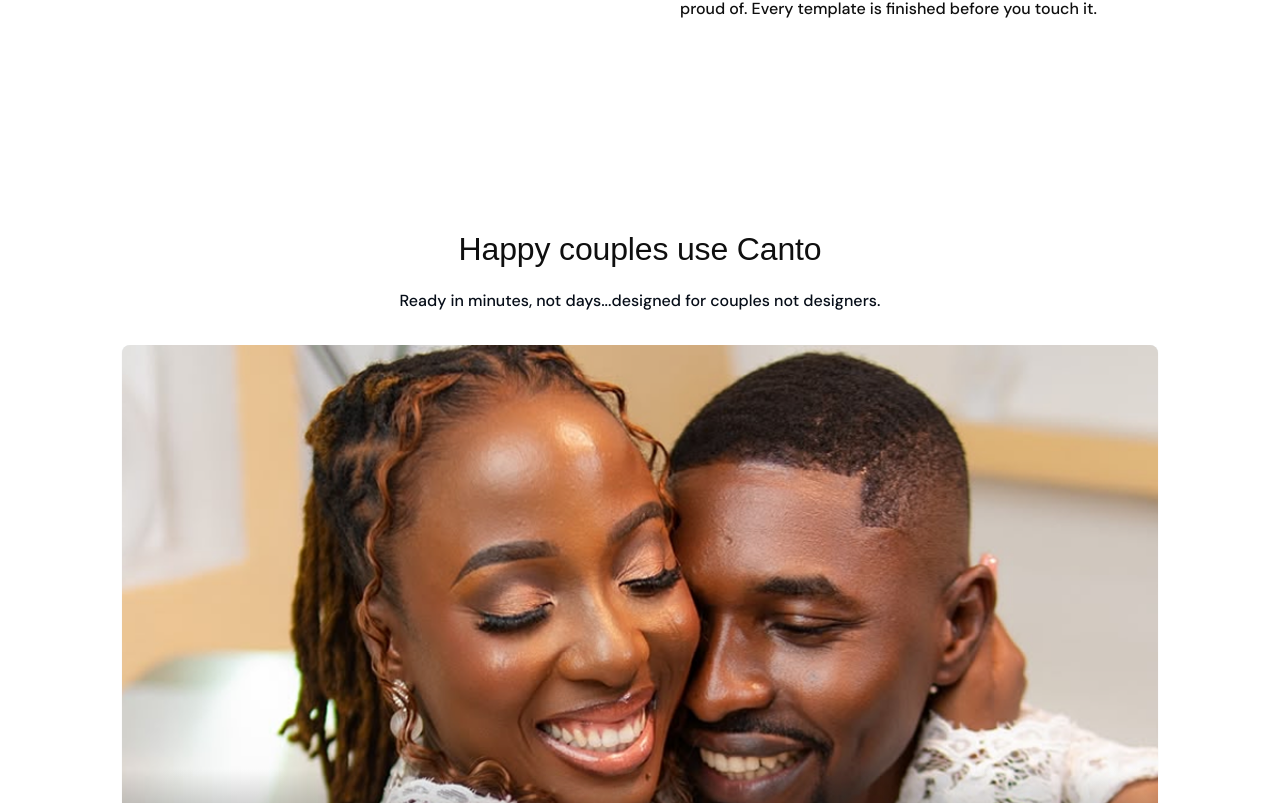
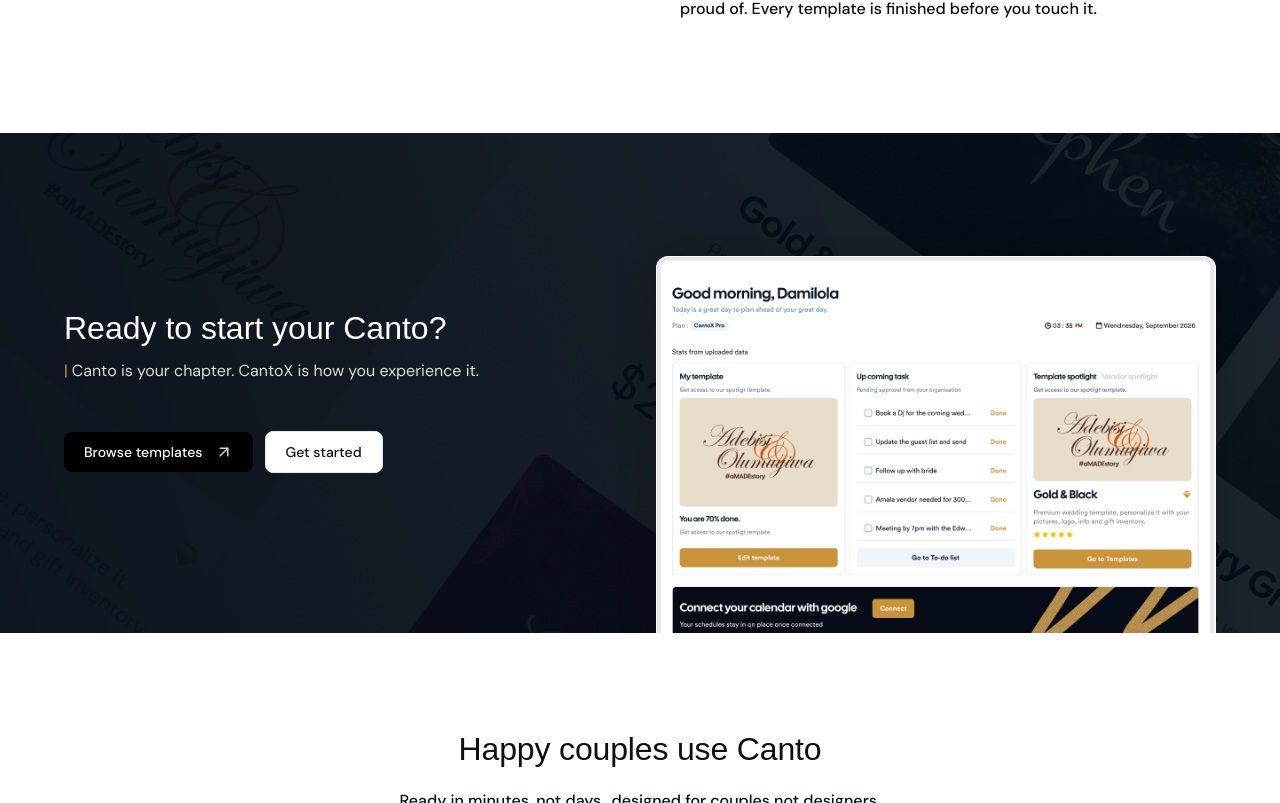
Before and after one commit to CantoX-Hub/cantoX-website, a Next.js app: page /about in a window 1280 px wide. Shown: the part 4117-4920 px from the top of the page. Built offline with nearby package versions, Linux system fonts and the light colour scheme; a web font is replaced by a local one.

Commit message:
fixes on landing

```diff
--- a/app/about/page.tsx
+++ b/app/about/page.tsx
@@ -3,6 +3,7 @@
 import OnePlatform from "../component/about-us/OnePlatform";
 import PlanningSection from "../component/about-us/PlanningSection";
 import PrincipleSection from "../component/about-us/PrincipleSection";
+import ReadyToStart from "../component/about-us/StartYourJourney";
 import HappyCouple from "../component/landing/HappyCouple";
 import Footer from "../component/layout/Footer";
 import PageHeroBanner from "../component/layout/PageHero";
@@ -26,6 +27,7 @@
       <PlanningSection/>
       <OnePlatform/>
       <PrincipleSection/>
+      <ReadyToStart/>
       <HappyCouple/>
       <Footer/>
     </main>
--- a/app/component/Pricing/Plan.tsx
+++ b/app/component/Pricing/Plan.tsx
@@ -3,6 +3,7 @@
 import { useState } from "react";
 import { Check } from "lucide-react";
 import { pricingData } from "@/app/data";
+import Button from "../common/Button";
 
 
 export default function PricingSection() {
@@ -44,29 +45,29 @@
               <div className="min-h-[140px]">
                 <h3 className="text-md sm:text-xl text-[#11151D] md:text-2xl">{plan.name}</h3>
                 <div className="mt-3 flex items-baseline gap-2">
-                  <span className="text-xl sm:text-3xl font-bold tracking-tight text-[#8D8D8D]">{plan.price}</span>
+                  <span className="text-xl sm:text-3xl font-medium tracking-tight text-[#8D8D8D]">{plan.price}</span>
                 </div>
-                <p className="mt-1 text-sm text-[#64748B]">{plan.billing}</p>
+                <p className="mt-1 text-sm text-[#060D18] sm:text-base font-medium ">{plan.billing}</p>
               </div>
 
-              <p className="mt-4 text-sm font-medium text-[#343B46]">{plan.description}</p>
+              <p className="mt-4 text-sm text-[#060D18] sm:text-base font-medium ">{plan.description}</p>
 
               {/* CTA Button */}
-              <button className="mt-6 w-full max-w-max rounded-lg bg-[#07111F] py-3.5 text-center text-sm font-medium text-white transition-colors hover:bg-[#07111fc1] sm:w-auto px-8">
+              <Button href="/get-started" className="mt-6 w-full max-w-max rounded-lg bg-[#07111F] py-3.5 text-center text-sm font-medium text-white transition-colors hover:bg-[#07111fc1] sm:w-auto px-8">
                 {plan.ctaText}
-              </button>
+              </Button>
 
               {/* Divider */}
               <div className="my-8 border-b border-dashed border-[#E2E8F0]" />
 
               {/* Features Section */}
-              <div className="space-y-6 text-sm text-[#343B46]">
-                <p className="font-semibold text-[#11151D]">What you get:</p>
+              <div className="space-y-6 text-sm text-[#8D8D8D]">
+                <p className="font-medium text-[#2A2A2A] text-base">What you get:</p>
 
                 {plan.features.map((group, groupIdx) => (
                   <div key={groupIdx} className="space-y-3">
                     {group.category && (
-                      <p className="font-medium text-[#64748B] pt-2">{group.category}</p>
+                      <p className="font-medium text-[#2a2a2a] pt-2 text-base">{group.category}</p>
                     )}
                     <ul className="space-y-3">
                       {group.items.map((item, itemIdx) => (
--- /dev/null
+++ b/app/component/about-us/StartYourJourney.tsx
@@ -0,0 +1,67 @@
+
+import Image from "next/image";
+import Link from "next/link";
+import { ArrowUpRight } from "lucide-react";
+import Button from "../common/Button";
+
+export default function ReadyToStart() {
+  return (
+    <section
+      className={`relative min-h-[350px] overflow-hidden`}
+    >
+      {/* Background Image */}
+      <Image
+        src={"/page-hero-banner.png"}
+        alt="ready-banner"
+        fill
+        priority
+        className="object-cover object-center"
+        sizes="100vw"
+      />
+ {/* Dark Overlay */}
+      <div className="absolute inset-0 bg-[#07101C]/25" />
+
+      <div className="grid min-h-[420px] w-full maxContainer grid-cols-1 items-center gap-10 px-[5%] pt-14 sm:pt-16 md:grid-cols-2 md:gap-8 md:pt-16 lg:min-h-[440px] lg:pt-20">
+        {/* Left: Heading and actions */}
+        <div className="relative z-10 flex flex-col items-start justify-center pb-2 md:pb-12 lg:pb-16">
+           <h2 className="text-[24px] leading-[1.15] text-white sm:text-[32px]">
+            Ready to start your Canto?
+          </h2>
+
+          <p className="mt-3 max-w-[420px] text-sm leading-6 text-white/85 sm:text-base">
+            <span className="mr-1 text-[#C99532]">|</span>
+            Canto is your chapter. CantoX is how you experience it.
+          </p>
+
+
+          <div className="mt-8 md:mt-12 flex flex-wrap items-center gap-3">
+                      <Button
+                        href="/templates"
+                        variant="primary"
+                       className="bg-[#C9933A]"
+                        icon={<ArrowUpRight size={18} className="ml-1 text-gray-300" />}
+                      >
+                        Browse templates
+                      </Button>
+                      <Button variant="outline"  href="/get-started">Get started</Button>
+
+          </div>
+        </div>
+
+        {/* Right: Dashboard image anchored to the bottom */}
+        <div className="relative flex h-full min-h-[260px] items-end justify-end md:min-h-[360px] lg:min-h-[420px]">
+          <div className="relative aspect-[1.48/1] w-full max-w-[650px] translate-y-px overflow-hidden rounded-t-xl border border-white/70 bg-[#F8FAFC] shadow-[0_0_40px_rgba(0,0,0,0.2)]">
+            <Image
+              src="/ready-to-start-dashboard.png"
+              alt="CantoX dashboard showing wedding templates, upcoming tasks, and planning tools"
+              fill
+              priority
+              sizes="(max-width: 767px) 90vw, (max-width: 1023px) 48vw, 650px"
+              className="object-cover object-top"
+            />
+          </div>
+        </div>
+      </div>
+    </section>
+  );
+}
--- a/app/component/landing/HappyCouple.tsx
+++ b/app/component/landing/HappyCouple.tsx
@@ -57,14 +57,14 @@
       <div className="relative mt-8 w-full">
         <div className="relative z-10 px-[5%] w-full maxContainer">
           <div
-            className="relative aspect-[4/3] w-full overflow-hidden rounded-lg bg-[#EAF0F5] shadow-sm sm:aspect-[16/9]"
+            className="relative aspect-[4/3] w-full overflow-hidden rounded-lg bg-[#EAF0F5] shadow-sm sm:aspect-[16/9] max-h-[546px]"
             role="region"
             aria-roledescription="carousel"
             aria-label="Happy couples using Canto"
           >
             {/* Sliding image track */}
             <div
-              className="flex h-full w-full transition-transform duration-1000 ease-in-out motion-reduce:transition-none"
+              className="flex h-full max-h-[546px] w-full transition-transform duration-1000 ease-in-out motion-reduce:transition-none"
               style={{
                 transform: `translateX(-${currentSlide * 100}%)`,
               }}
@@ -72,7 +72,7 @@
               {CAROUSEL_SLIDES.map((slide, index) => (
                 <div
                   key={slide.id}
-                  className="relative h-full w-full flex-shrink-0"
+                  className="relative h-full max-h-[546px] w-full flex-shrink-0"
                   aria-hidden={currentSlide !== index}
                 >
                   <Image
--- a/app/component/landing/Hero.tsx
+++ b/app/component/landing/Hero.tsx
@@ -61,12 +61,14 @@
             className="flexStart flex-wrap gap-4 mb-16"
           >
             <Button
+            href="/templates"
               variant="primary"
+             className="bg-[#C9933A]"
               icon={<ArrowUpRight size={18} className="ml-1 text-gray-300" />}
             >
               Browse templates
             </Button>
-            <Button variant="outline">Get started</Button>
+            <Button variant="outline"  href="/get-started">Get started</Button>
           </motion.div>
 
           {/* Stats Section */}
--- a/babel.json
+++ b/babel.json
@@ -37,6 +37,12 @@
       "localPath": "...\\Documents\\Babel\\babel-2026-10-16.backup.zip",
       "cloudProviders": [],
       "id": "78960a0f-6f24-474b-b57f-23b1a7792634"
+    },
+    {
+      "timestamp": 1792850092163,
+      "localPath": "...\\Documents\\Babel\\babel-2026-10-24.backup.zip",
+      "cloudProviders": [],
+      "id": "282e3467-d8ab-4663-83e8-b3179a4ab958"
     }
   ],
   "activity": []
```
Also changed, not shown: public/ready-to-start-dashboard.png (added).
